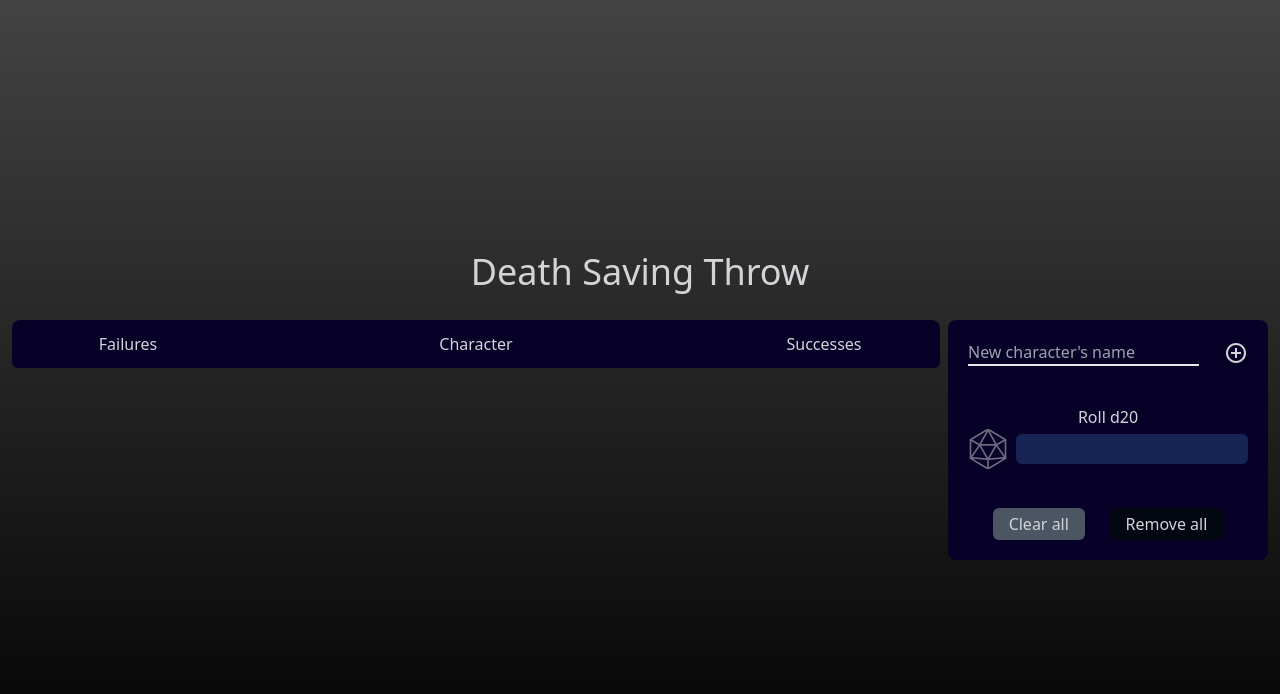
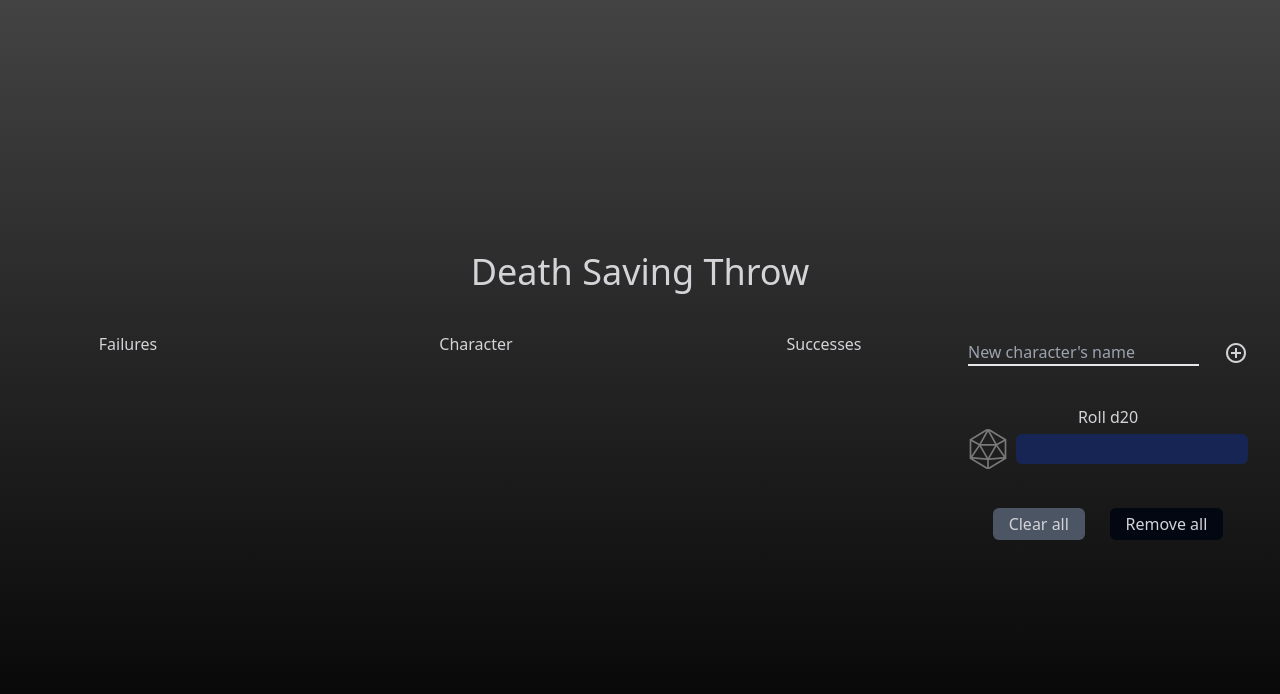
Before and after one commit to ricierirossi/death-saving-throw, a Vue app: page / in a window 1280 px wide. Shown: the top 694 px of the page. Built offline with nearby package versions, Linux system fonts and the light colour scheme.

Commit message:
Add other colors

```diff
--- a/tailwind.config.js
+++ b/tailwind.config.js
@@ -7,11 +7,15 @@ export default {
                 background: "url('assets/images/background.webp')",
             },
             colors: {
-                "transparent-blue": "rgba(7, 2, 35, 0.9)",
-                "strong-blue": "rgb(7, 1, 39)",
+                "oxford-blue": "#070127",
+                "space-cadet": "#172554",
+                poppy: "#D64045",
+                "poppy-dark": "#B9272C",
+                viridian: "#498467",
+                "viridian-dark": "#2B4F3E",
             },
             gridTemplateColumns: {
-                custom: "1fr 80px 1fr 1fr 1fr",
+                custom: "0.5fr 1fr 0.5fr  ",
             },
         },
     },
```
